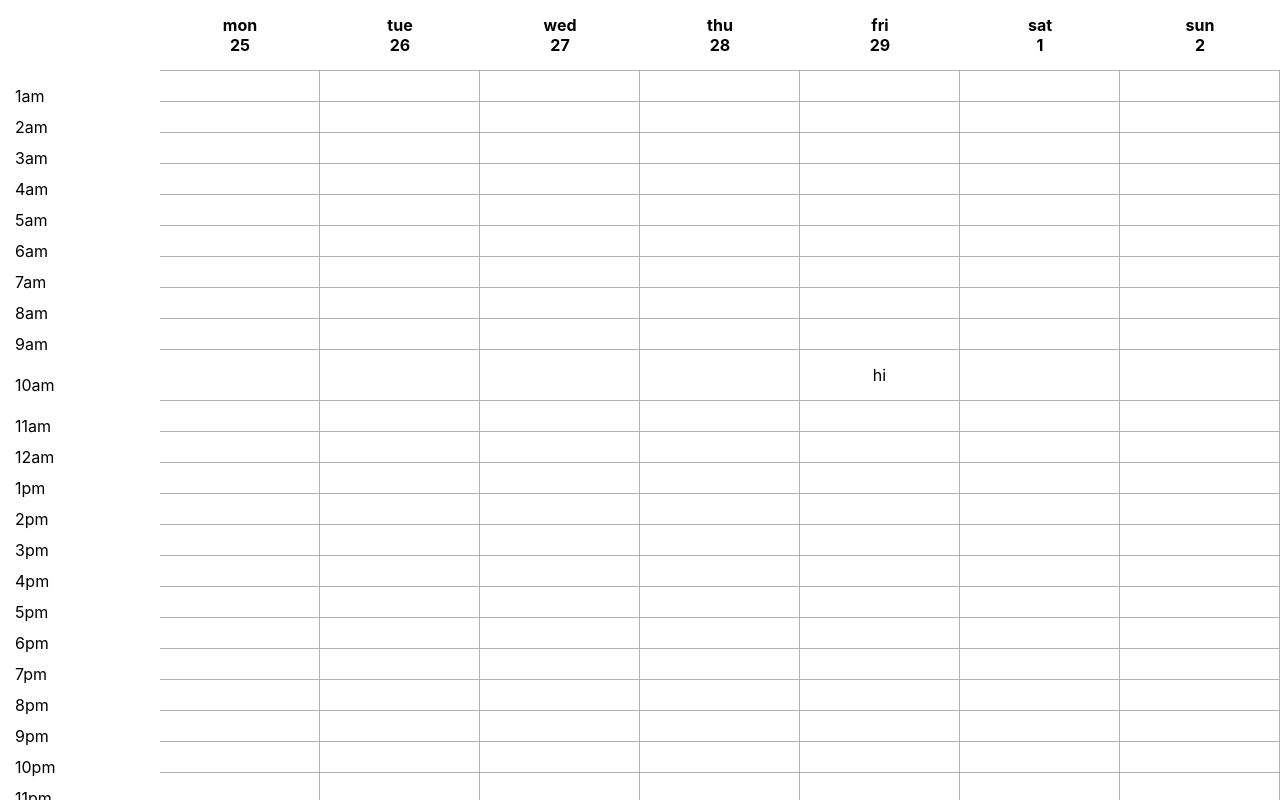
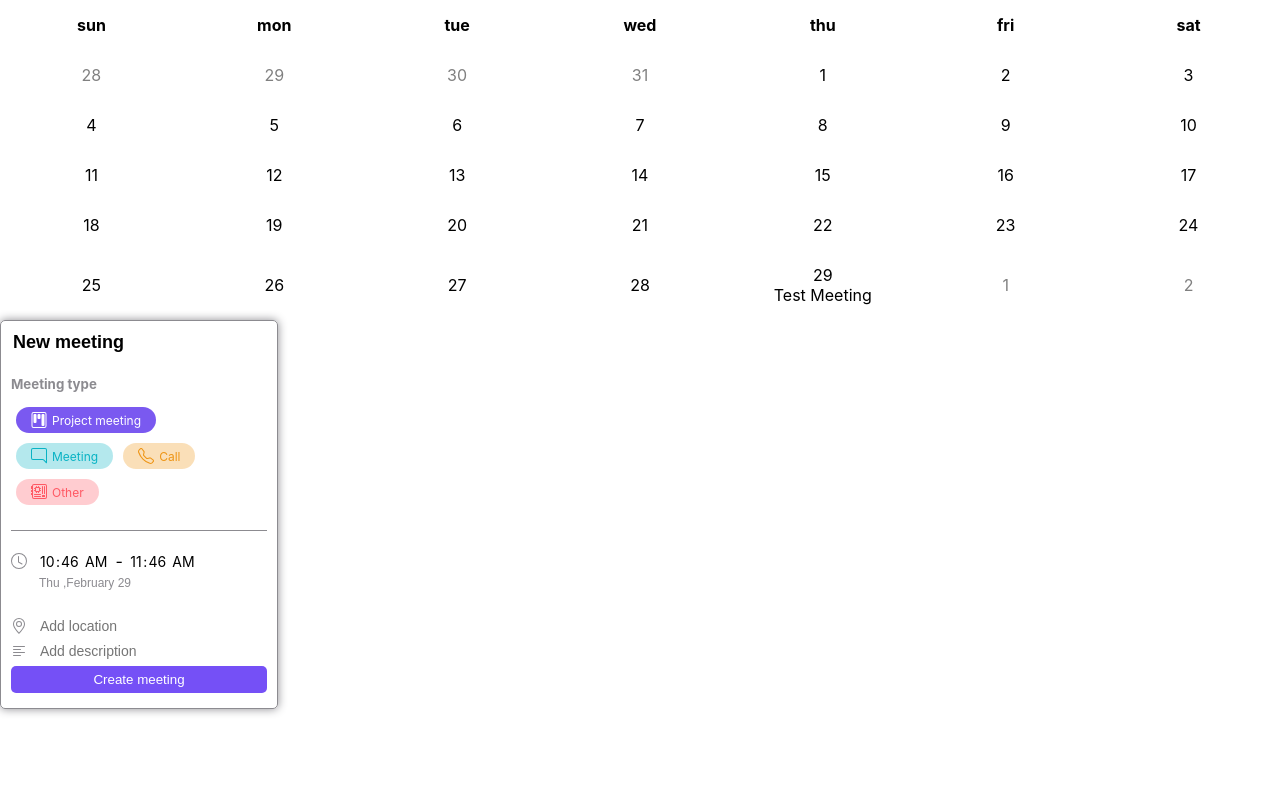
Before and after one commit to YroslavOne/meeting-calendar, a React (Create React App) app in the folder my-app/: page / in a window 1280 px wide. Shown: the top 800 px of the page. Built offline with nearby package versions, Linux system fonts and the light colour scheme.

Commit message:
17.47 1.03.2024

```diff
--- a/my-app/src/components/Context.js
+++ b/my-app/src/components/Context.js
@@ -1,15 +1,15 @@
-import React, { useState, useEffect } from 'react';
-import { v4 as uuidv4 } from 'uuid';
+import React, { useState, useEffect } from "react";
+import { v4 as uuidv4 } from "uuid";
 
 import {
   ChatRight,
   Kanban,
   Motherboard,
   Telephone,
-} from 'react-bootstrap-icons';
+} from "react-bootstrap-icons";
 
 export const Context = React.createContext({
-  meetings: '',
+  meetings: "",
   setMeetings: () => {},
 });
 
@@ -17,37 +17,37 @@ export const ContextProvider = ({ children }) => {
   const meetingItems = [
     {
       icon: <Kanban />,
-      name: 'Project meeting',
-      background: '122, 89, 240, 0.3',
-      color: '122, 89, 240, 1',
+      name: "Project meeting",
+      background: "122, 89, 240, 0.3",
+      color: "122, 89, 240, 1",
     },
     {
       icon: <ChatRight />,
-      name: 'Meeting',
-      background: '9, 179, 196, 0.3',
-      color: '9, 179, 196, 1',
+      name: "Meeting",
+      background: "9, 179, 196, 0.3",
+      color: "9, 179, 196, 1",
     },
     {
       icon: <Telephone />,
-      name: 'Call',
-      background: '238, 149, 21, 0.3',
-      color: '238, 149, 21, 1',
+      name: "Call",
+      background: "238, 149, 21, 0.3",
+      color: "238, 149, 21, 1",
     },
     {
       icon: <Motherboard />,
-      name: 'Other',
-      background: '255, 88, 99, 0.3',
-      color: '255, 88, 99, 1',
+      name: "Other",
+      background: "255, 88, 99, 0.3",
+      color: "255, 88, 99, 1",
     },
   ];
 
   const meetingStart = [
     {
-      name: 'Test Meeting',
+      name: "Test Meeting",
       typeMeeting: {
-        background: '122, 89, 240, 0.3',
-        color: '122, 89, 240, 1',
-        name: 'Project meeting',
+        background: "122, 89, 240, 0.3",
+        color: "122, 89, 240, 1",
+        name: "Project meeting",
       },
       Date: [
         new Date().getFullYear(),
@@ -56,24 +56,59 @@ export const ContextProvider = ({ children }) => {
       ],
       timeStart: [new Date().getHours(), new Date().getMinutes()],
       timeEnd: [new Date().getHours() + 1, new Date().getMinutes()],
-      location: 'Here',
-      description: 'you need to study the program',
+      location: "Here",
+      description: "you need to study the program",
       key: uuidv4(),
       completed: false,
     },
   ];
 
+  const chengMeetingStart = {
+    name: "New meeting",
+    typeMeeting: {
+      background: "122, 89, 240, 0.3",
+      color: "122, 89, 240, 1",
+      name: "Project meeting",
+    },
+    Date: [
+      new Date().getFullYear(),
+      new Date().getMonth(),
+      new Date().getDate(),
+    ],
+    timeStart: [new Date().getHours(), new Date().getMinutes()],
+    timeEnd: [new Date().getHours() + 1, new Date().getMinutes()],
+    location: "",
+    description: "",
+    key: uuidv4(),
+    completed: false,
+  };
+
   if (!localStorage?.MeetingItem) {
     localStorage.MeetingItem = JSON.stringify(meetingStart);
+  }
+  if (!localStorage?.ChangeRepository) {
+    localStorage.ChangeRepository = JSON.stringify(chengMeetingStart);
   }
 
   const [meetings, setMeetings] = useState(
     JSON.parse(localStorage.MeetingItem)
   );
+  const [changeRepository, setChangeRepository] = useState(chengMeetingStart);
+
+  function actionsForMeeting(key) {
+    let meetingToBeProcessed;
+    meetings.map((meeting) => {
+      if (meeting.key === key) {
+        setChangeRepository(meeting);
+        console.log(changeRepository)
+      }
+    });
+  }
 
   useEffect(() => {
     localStorage.MeetingItem = JSON.stringify(meetings);
-  }, [meetings]);
+    localStorage.ChangeRepository = JSON.stringify(changeRepository);
+  }, [meetings, changeRepository]);
 
   return (
     <Context.Provider
@@ -81,6 +116,9 @@ export const ContextProvider = ({ children }) => {
         meetings,
         setMeetings,
         meetingItems,
+        actionsForMeeting,
+        changeRepository,
+        setChangeRepository,
       }}
     >
       {children}
--- a/my-app/src/components/appComponents/mainComponents/CalendarComponents/WeekOrMonth.js
+++ b/my-app/src/components/appComponents/mainComponents/CalendarComponents/WeekOrMonth.js
@@ -9,8 +9,8 @@ function WeekOrMonth() {
   const [dateValue, setDateValue] = useState(newDate);
   return (
     <div>
-      {/* <Month /> */}
-      <Week />
+      <Month />
+      {/* <Week /> */}
     </div>
   );
 }
--- a/my-app/src/components/appComponents/mainComponents/CalendarComponents/weekOrMonth/Month.js
+++ b/my-app/src/components/appComponents/mainComponents/CalendarComponents/weekOrMonth/Month.js
@@ -1,8 +1,13 @@
 import MonthByDay from "./MonthByDay";
-import Week from "./Week";
+// import Week from "./Week";
 import "./Month.css";
+import { useContext } from "react";
+import { Context } from "../../../../Context";
+import { v4 as uuidv4 } from "uuid";
+
 
 function Month() {
+  const { meetings, actionsForMeeting } = useContext(Context);
   const dayForWeek = [
     { dayWeek: "sun" },
     { dayWeek: "mon" },
@@ -19,33 +24,54 @@ function Month() {
   let nowMonth = dateForCalculations.getMonth();
 
   let oneMonth = MonthByDay(dateForCalculations);
-  console.log(nowMonth);
 
   function createMonth() {
     month = [[], [], [], [], [], [], []];
     oneMonth.map((oneMonth) => {
       month[oneMonth.week][oneMonth.dayWeek] = {
         day: oneMonth.day,
-        month: oneMonth.month === nowMonth,
+        thisMonth: oneMonth.month === nowMonth,
+        month: oneMonth.month,
       };
     });
     return month;
   }
-  console.log(createMonth());
+
+  function checkingAppointmentsForDay(day, month) {
+    return (
+      <div>
+        {meetings.map((meeting, index) => {
+          if (meeting.Date[2] === day && month === meeting.Date[1]) {
+            return (
+              <div
+              key={index}
+                onClick={()=>{actionsForMeeting(meeting.key)}}
+                className="meeting-in-day"
+              >
+                {meeting.name}
+              </div>
+            );
+          }
+        })}
+      </div>
+    );
+  }
 
   let sortThroughDay = createMonth().map((week) => (
     <tr>
-      {week.map((day) => (
-        <td>
-          <div className={day.month ? "" : "color"}>{day.day}</div>
+      {week.map((day, ) => (
+        <td key={uuidv4()}>
+          <div className={day.thisMonth ? "" : "color"}>
+            {day.day} {checkingAppointmentsForDay(day.day, day.month)}
+          </div>
         </td>
       ))}
     </tr>
   ));
 
-  let generationDayWeek = dayForWeek.map((objWeekByDay) => {
+  let generationDayWeek = dayForWeek.map((objWeekByDay, index) => {
     return (
-      <th className="day-for-week">
+      <th  key={index} className="day-for-week">
         <div>{objWeekByDay.dayWeek}</div>
       </th>
     );
--- a/my-app/src/components/appComponents/mainComponents/CalendarComponents/weekOrMonth/MonthByDay.js
+++ b/my-app/src/components/appComponents/mainComponents/CalendarComponents/weekOrMonth/MonthByDay.js
@@ -140,8 +140,6 @@ function MonthByDay(dateForCalculations) {
       let endNumberWeek;
 
       for (let j = 1; countDay <= maxDay; j++) {
-        console.log('maxDay');
-        console.log(countDay);
         for (let i = 0; i < 7; i++) {
           countDay++;
           if (countDay <= maxDay) {
--- a/my-app/src/components/appComponents/mainComponents/CalendarComponents/weekOrMonth/Week.js
+++ b/my-app/src/components/appComponents/mainComponents/CalendarComponents/weekOrMonth/Week.js
@@ -1,41 +1,42 @@
-import { useContext } from 'react';
-import { Context } from '../../../../Context';
-import MonthByDay from './MonthByDay';
-import './Week.css';
+import { useContext } from "react";
+import { Context } from "../../../../Context";
+import MonthByDay from "./MonthByDay";
+import "./Week.css";
+import TimeWhithColon from "../../CreateTask/TaskItems/TimeWhithСolon";
 
 function Week() {
-  const { meetings } = useContext(Context);
+  const { meetings, actionsForMeeting } = useContext(Context);
   let dateForCalculations = new Date();
   let tasks = [
     {
-      title: 'title',
-      meetingType: 'Project Meeting',
-      dayWeek: 'friday',
+      title: "title",
+      meetingType: "Project Meeting",
+      dayWeek: "friday",
       date: new Date(2024, 2, 13),
       startTime: 10,
       endTime: 12,
-      location: 'add location',
-      description: 'Add Description',
+      location: "add location",
+      description: "Add Description",
     },
     {
-      title: 'title',
-      meetingType: 'Project Meeting',
-      dayWeek: 'friday',
+      title: "title",
+      meetingType: "Project Meeting",
+      dayWeek: "friday",
       date: new Date(2024, 2, 13, 10, 45),
       startDate: new Date(2024, 2, 13, 10, 45),
       endDate: new Date(2024, 2, 13, 11, 45),
-      location: 'add location',
-      description: 'Add Description',
+      location: "add location",
+      description: "Add Description",
     },
     {
-      title: 'title',
-      meetingType: 'Project Meeting',
-      dayWeek: 'friday',
+      title: "title",
+      meetingType: "Project Meeting",
+      dayWeek: "friday",
       date: new Date(2024, 2, 13),
       startTime: 10,
       endTime: 12,
-      location: 'add location',
-      description: 'Add Description',
+      location: "add location",
+      description: "Add Description",
     },
   ];
 
@@ -62,18 +63,18 @@ function Week() {
   });
 
   const dayForWeek = [
-    { dayWeek: '' },
-    { dayWeek: 'mon' },
-    { dayWeek: 'tue' },
-    { dayWeek: 'wed' },
-    { dayWeek: 'thu' },
-    { dayWeek: 'fri' },
-    { dayWeek: 'sat' },
-    { dayWeek: 'sun' },
+    { dayWeek: "" },
+    { dayWeek: "mon" },
+    { dayWeek: "tue" },
+    { dayWeek: "wed" },
+    { dayWeek: "thu" },
+    { dayWeek: "fri" },
+    { dayWeek: "sat" },
+    { dayWeek: "sun" },
   ];
   let hoursPerDay = [];
   for (let i = 0; i < 2; i++) {
-    let dayOrEvening = i === 0 ? 'am' : 'pm';
+    let dayOrEvening = i === 0 ? "am" : "pm";
     for (let i = 1; i <= 12; i++) {
       hoursPerDay.push(i + dayOrEvening);
     }
@@ -95,33 +96,45 @@ function Week() {
       {weekByDay.map((day) =>
         day.day ? (
           <td className="hour-weer-cell">
-            <div>{checkingMeetingNow(hour, day.day)}</div>
+            {checkingMeetingNow(hour, day.day)}
           </td>
         ) : (
-          ''
+          ""
         )
       )}
     </tr>
   ));
 
   function checkingMeetingNow(hour, day) {
-    let result;
-    meetings.map((meeting) => {
-      const hourMeetingStart =
-        meeting.timeStart[0] < 12
-          ? meeting.timeStart[0] + 'am'
-          : meeting.timeStart[0] - 12 + 'pm';
-      console.log(hourMeetingStart);
+    return (
+      <div>
+        {" "}
+        {meetings.map((meeting) => {
+          const result = "";
+          const hourMeetingStart =
+            meeting.timeStart[0] < 12
+              ? meeting.timeStart[0] + "am"
+              : meeting.timeStart[0] - 12 + "pm";
 
-      if (meeting.Date[2] === day && hour === hourMeetingStart) {
-        result = 'hi';
-        console.log('yes');
-      } else {
-        result = '';
-        console.log('no');
-      }
-    });
-    return result;
+          if (meeting.Date[2] === day && hour === hourMeetingStart) {
+            const timeStart = meeting.timeStart[0] + ":" + meeting.timeStart[1];
+            const timeEnd = meeting.timeEnd[0] + ":" + meeting.timeEnd[1];
+
+            return (
+              <div onClick={() => actionsForMeeting(meeting.key)}>
+                <h4>{meeting.name}</h4>
+                <p>
+                  <TimeWhithColon value={timeStart} />
+                  &nbsp;-&nbsp;
+                  <TimeWhithColon value={timeEnd} />
+                </p>
+              </div>
+            );
+          }
+          return <div></div>;
+        })}
+      </div>
+    );
   }
 
   return (
--- a/my-app/src/components/appComponents/mainComponents/CreateTask/CreateMeeting.js
+++ b/my-app/src/components/appComponents/mainComponents/CreateTask/CreateMeeting.js
@@ -1,37 +1,34 @@
-import { Clock, GeoAlt, TextLeft } from 'react-bootstrap-icons';
-import MeetingType from './TaskItems/MeetingType';
-import SelectDate from './TaskItems/SelectDate';
-import SelectTime from './TaskItems/SelectTime';
-import { useContext, useState } from 'react';
-import './CreateMeeting.css';
-import { Context } from '../../../Context';
-import { v4 as uuidv4 } from 'uuid';
-import EnterName from './TaskItems/EnterName';
-import LocationAndDescription from './TaskItems/LocationAndDescription';
+import { Clock, GeoAlt, TextLeft } from "react-bootstrap-icons";
+import MeetingType from "./TaskItems/MeetingType";
+import SelectDate from "./TaskItems/SelectDate";
+import SelectTime from "./TaskItems/SelectTime";
+import { useContext, useState } from "react";
+import "./CreateMeeting.css";
+import { Context } from "../../../Context";
+import { v4 as uuidv4 } from "uuid";
+import EnterName from "./TaskItems/EnterName";
+import LocationAndDescription from "./TaskItems/LocationAndDescription";
 
 function CreateMeeting() {
-  const { meetings, setMeetings } = useContext(Context);
-  const [nameMeeting, setNameMeeting] = useState('new meeting');
-  const [meetingType, setMeetingType] = useState({
-    background: '122, 89, 240, 0.3',
-    color: '122, 89, 240, 1',
-    name: 'Project meeting',
-  });
-  const [selectedDate, setSelectedDate] = useState(new Date());
+  const { meetings, setMeetings, changeRepository, setChangeRepository } =
+    useContext(Context);
+  const [nameMeeting, setNameMeeting] = useState(changeRepository.name);
+  const [meetingType, setMeetingType] = useState(changeRepository.typeMeeting);
+  const [selectedDate, setSelectedDate] = useState(new Date(changeRepository.Date[0],changeRepository.Date[1] ,changeRepository.Date[2] ));
   const [selectedTimeStart, setSelectedTimeStart] = useState(
-    new Date().getHours() + ':' + new Date().getMinutes()
+    changeRepository.timeStart[0] + ":" + changeRepository.timeStart[1]
   );
   const [selectedTimeEnd, setSelectedTimeEnd] = useState(
-    new Date().getHours() + 1 + ':' + new Date().getMinutes()
+    changeRepository.timeEnd[0] + ":" +  changeRepository.timeEnd[1]
   );
-  const [addLocation, setAddLocation] = useState('');
-  const [addDescription, setAddDescription] = useState('');
-  const [editOrNewMeeting, setEditOrNewMeeting] = useState(true);
-  const [interactionWithTask, setInteractionWithTask] = useState(true);
+  const [addLocation, setAddLocation] = useState(changeRepository.location);
+  const [addDescription, setAddDescription] = useState(changeRepository.description);
+  const [editOrNewMeeting, setEditOrNewMeeting] = useState(false);
+  const [interactionWithTask, setInteractionWithTask] = useState(false);
 
   function saveOrCreateMeeting(value) {
-    if (value === 'Create meeting') {
-      console.log('Create meeting');
+    if (value === "Create meeting") {
+      console.log("Create meeting");
       setMeetings(addMeeting());
     } else {
     }
@@ -68,9 +65,9 @@ function CreateMeeting() {
         <div className="create-meeting-button">
           <button
             onClick={(e) => saveOrCreateMeeting(e.target.value)}
-            value={editOrNewMeeting ? 'Save meeting' : 'Create meeting'}
+            value={editOrNewMeeting ? "Save meeting" : "Create meeting"}
           >
-            {editOrNewMeeting ? 'Save meeting' : 'Create meeting'}
+            {editOrNewMeeting ? "Save meeting" : "Create meeting"}
           </button>
           {editOrNewMeeting && <button>Delete meeting</button>}
         </div>
@@ -130,14 +127,14 @@ function CreateMeeting() {
         addDescription={addDescription}
         setAddDescription={setAddDescription}
         interactionWithTask={interactionWithTask}
-        placeholder={'Add location'}
+        placeholder={"Add location"}
       />
       <LocationAndDescription
         icon={<TextLeft className="icon-create-meeting" />}
         value={addDescription}
         setValue={setAddDescription}
         interactionWithTask={interactionWithTask}
-        placeholder={'Add description'}
+        placeholder={"Add description"}
       />
 
       {workingWithTask()}
--- a/my-app/src/components/appComponents/mainComponents/CreateTask/TaskItems/SelectDate.js
+++ b/my-app/src/components/appComponents/mainComponents/CreateTask/TaskItems/SelectDate.js
@@ -22,7 +22,6 @@ function SelectDate(props) {
   let dayWeek = dayForWeek[startDate.getDay()].dayWeek
   let month = startDate.toLocaleString('en', { month: 'long' });
   let day = startDate.getDate()
-  console.log(dayWeek, month,  day)
   if (props.interactionWithTask) {
     return (<div className="data-no-edit">{dayWeek}, {month} {day}</div>)
   } else {
--- a/my-app/src/components/appComponents/mainComponents/CreateTask/TaskItems/SelectTime.js
+++ b/my-app/src/components/appComponents/mainComponents/CreateTask/TaskItems/SelectTime.js
@@ -2,22 +2,24 @@ import { useState } from 'react';
 import TimePicker from 'react-time-picker';
 import 'react-time-picker/dist/TimePicker.css';
 import './SelectTime.css';
+import TimeWhithColon from './TimeWhithСolon';
 // import 'react-clock/dist/Clock.css';
 
 function SelectTime(props) {
   const [value, onChange] = useState(props.selectedTime);
   props.setSelectedTime(value);
-  const hour = Number(value[0] + value[1]);
-  const twelveHour = hour > 12 ? hour - 12 : hour;
-  const minut = value[4] === undefined ? '0' + value[3] : value[3] + value[4];
-  const prepand = hour > 12 ? ' PM ' : ' AM ';
+  // const hour =  value[1] === ":" ? '0' + value[0] : value[0] + value[1];
+  // const twelveHour = hour > 12 ? hour - 12 : hour;
+  // const minut = value[4] === undefined ? '0' + value[3] : value[3] + value[4];
+  // const prepand = hour > 12 ? ' PM ' : ' AM ';
   if (props.interactionWithTask) {
     return (
-      <div className="style-no-edit-timer">
-        {twelveHour}
-        <span className="react-time-picker__inputGroup__divider">:</span>
-        {minut} {prepand}
-      </div>
+      // <div className="style-no-edit-timer">
+      //   {twelveHour}
+      //   <span >:</span>
+      //   {minut} {prepand}
+      // </div>
+      <TimeWhithColon value={value}/>
     );
   } else {
     return <TimePicker onChange={onChange} value={value} locale="en-us" />;
--- /dev/null
+++ b/my-app/src/components/appComponents/mainComponents/CreateTask/TaskItems/TimeWhithСolon.js
@@ -0,0 +1,17 @@
+function TimeWhithColon(props){
+    const value = props.value
+    console.log(value)
+    const hour =  value[1] === ":" ? '0' + value[0] : value[0] + value[1];
+    const twelveHour = hour > 12 ? hour - 12 : hour;
+    const minut = value[4] === undefined ? '0' + value[3] : value[3] + value[4];
+    const prepand = hour > 12 ? ' PM ' : ' AM ';
+
+    return(
+        <div className="style-no-edit-timer">
+        {twelveHour}
+        <span >&nbsp;:&nbsp;</span>
+        {minut} {prepand}
+      </div>
+    )
+}
+export default TimeWhithColon
```
Also changed, not shown: my-app/src/components/appComponents/mainComponents/CalendarComponents/weekOrMonth/ActionsForMeeting.js (added).
